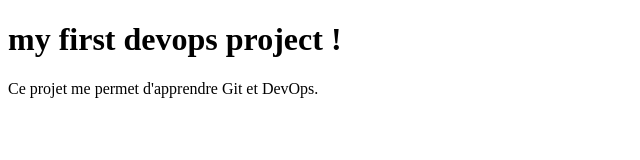
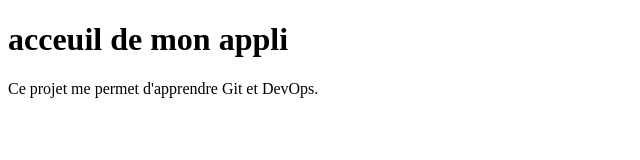
Before and after one commit to serine-03/TP-devops, a plain HTML site: page index.html in a window 1280 px wide. Shown: the whole page, without its empty margins (0-640 px from the left). Drawn offline with Linux system fonts and the light colour scheme.

Commit message:
modification du titre de l acceuil

```diff
--- a/index.html
+++ b/index.html
@@ -6,7 +6,7 @@
     <title>Mon projet DevOps</title>
 </head>
 <body>
-    <h1> my first devops project !</h1>
+    <h1> acceuil de mon appli</h1>
     <p>Ce projet me permet d'apprendre Git et DevOps.</p>
 </body>
 </html>
```
